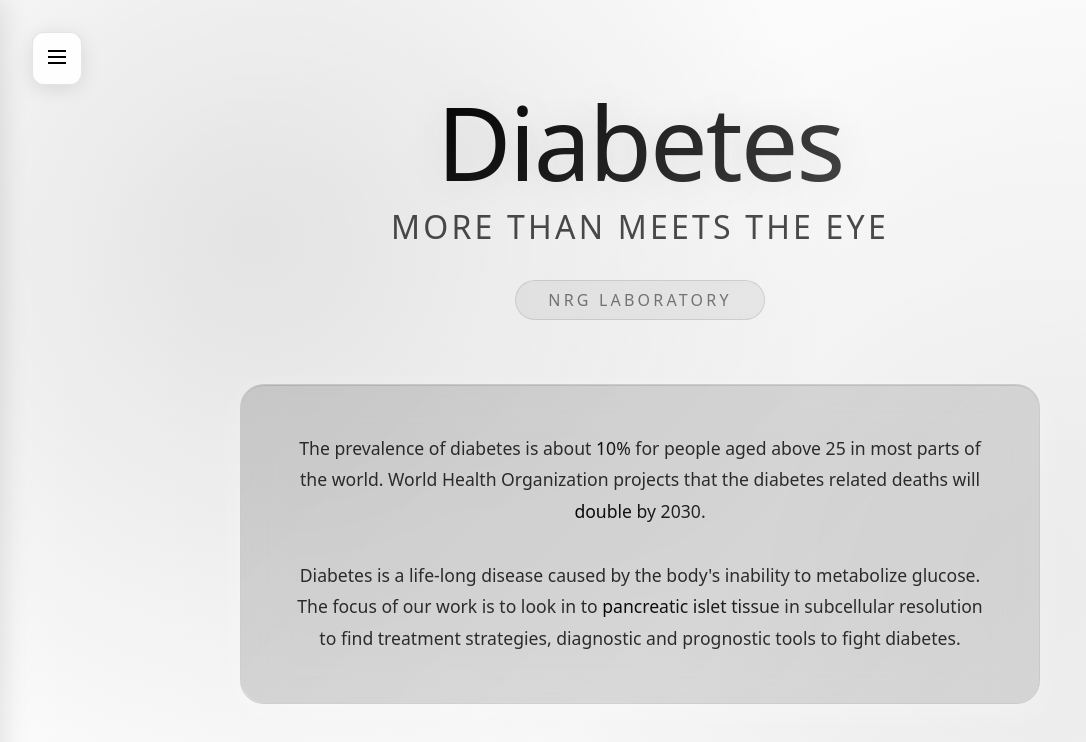
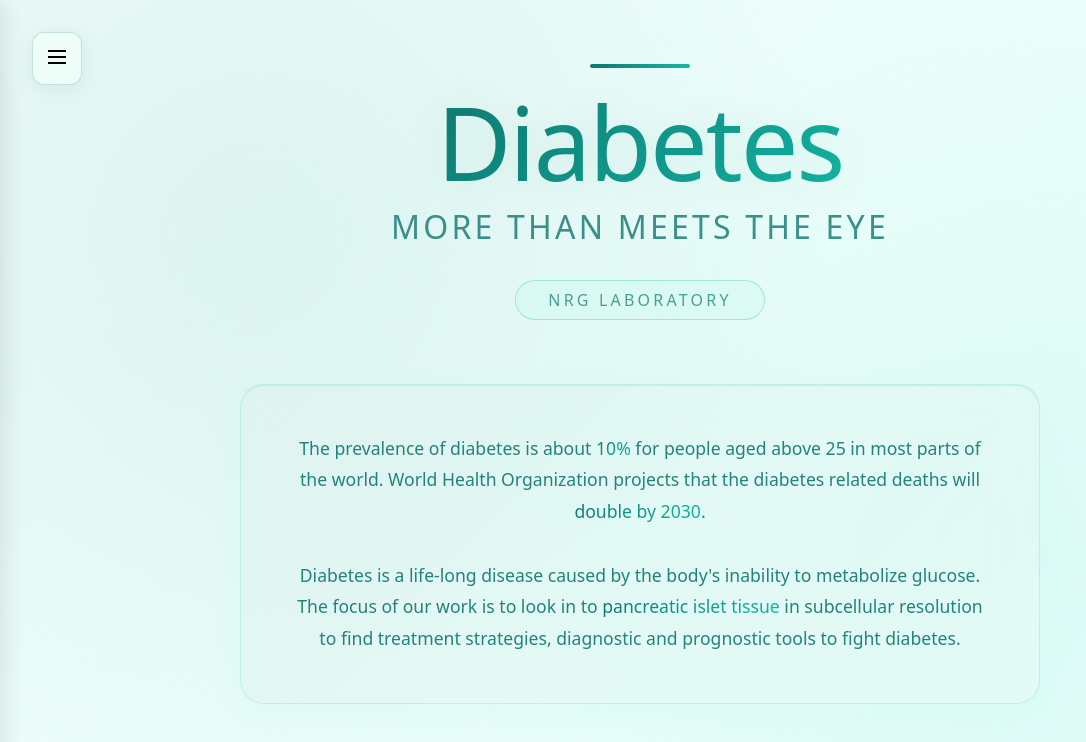
Before and after one commit to aniruddhballal/nikhil-lab-site, a React (Vite) app: page / in a window 1280 px wide. Shown: the top 742 px of the page, without its empty margins (0-1086 px from the left). Built offline with nearby package versions, Linux system fonts and the light colour scheme.

Commit message:
Trying cellular teal

```diff
--- a/src/styles/Home.module.css
+++ b/src/styles/Home.module.css
@@ -1,6 +1,6 @@
 .homeContainer {
   min-height: 100vh;
-  background: linear-gradient(135deg, #ffffff 0%, #f5f5f5 100%);
+  background: linear-gradient(135deg, #f0fdfa 0%, #e6fffa 100%);
   position: relative;
   overflow: hidden;
 }
@@ -13,8 +13,8 @@
   right: 0;
   bottom: 0;
   background:
-    radial-gradient(circle at 20% 30%, rgba(0, 0, 0, 0.1) 0%, transparent 50%),
-    radial-gradient(circle at 80% 70%, rgba(0, 0, 0, 0.05) 0%, transparent 50%);
+    radial-gradient(circle at 20% 30%, rgba(15, 118, 110, 0.08) 0%, transparent 50%),
+    radial-gradient(circle at 80% 70%, rgba(20, 184, 166, 0.06) 0%, transparent 50%);
   pointer-events: none;
 }
 
@@ -23,20 +23,21 @@
   top: 2rem;
   left: 2rem;
   z-index: 1001;
-  background: rgba(255, 255, 255, 0.9);
-  border: 1px solid rgba(0, 0, 0, 0.1);
+  background: rgba(240, 253, 250, 0.9);
+  border: 1px solid rgba(15, 118, 110, 0.2);
   border-radius: 12px;
   padding: 0.75rem;
   cursor: pointer;
   transition: all 0.3s cubic-bezier(0.4, 0, 0.2, 1);
   backdrop-filter: blur(20px);
-  box-shadow: 0 4px 20px rgba(0, 0, 0, 0.1);
+  box-shadow: 0 4px 20px rgba(15, 118, 110, 0.1);
 }
 
 .menuButton:hover {
-  background: rgba(255, 255, 255, 1);
+  background: rgba(204, 251, 241, 0.95);
   transform: translateY(-2px);
-  box-shadow: 0 8px 32px rgba(0, 0, 0, 0.15);
+  box-shadow: 0 8px 32px rgba(15, 118, 110, 0.2);
+  border-color: rgba(20, 184, 166, 0.3);
 }
 
 .heroSection {
@@ -60,19 +61,23 @@
   content: '';
   position: absolute;
   top: -2rem;
+  left: 50%;
+  transform: translateX(-50%);
   width: 100px;
   height: 4px;
+  background: linear-gradient(90deg, #0f766e, #14b8a6);
+  border-radius: 2px;
 }
 
 .heroHeader h1 {
   font-size: clamp(4rem, 8vw, 8rem);
   font-weight: 100;
-  color: #000000;
+  color: #0f766e;
   margin: 0;
   letter-spacing: -0.02em;
   line-height: 0.9;
-  text-shadow: 0 0 40px rgba(0, 0, 0, 0.1);
-  background: linear-gradient(135deg, #000000, rgba(0, 0, 0, 0.7));
+  text-shadow: 0 0 40px rgba(15, 118, 110, 0.1);
+  background: linear-gradient(135deg, #0f766e, #14b8a6);
   -webkit-background-clip: text;
   -webkit-text-fill-color: transparent;
   background-clip: text;
@@ -81,7 +86,7 @@
 .heroHeader h2 {
   font-size: clamp(1.2rem, 3vw, 2rem);
   font-weight: 200;
-  color: rgba(0, 0, 0, 0.7);
+  color: rgba(15, 118, 110, 0.8);
   margin: 1rem 0 2rem 0;
   letter-spacing: 0.1em;
   text-transform: uppercase;
@@ -89,16 +94,16 @@
 
 .labName {
   font-size: 1rem;
-  color: rgba(0, 0, 0, 0.5);
+  color: rgba(15, 118, 110, 0.7);
   font-weight: 300;
   letter-spacing: 0.2em;
   text-transform: uppercase;
   position: relative;
   padding: 0.5rem 2rem;
-  border: 1px solid rgba(0, 0, 0, 0.1);
+  border: 1px solid rgba(20, 184, 166, 0.3);
   border-radius: 30px;
   backdrop-filter: blur(10px);
-  background: rgba(0, 0, 0, 0.05);
+  background: rgba(204, 251, 241, 0.4);
   margin: 0;
   display: inline-block;
 }
@@ -109,12 +114,12 @@
   position: relative;
   padding: 3rem;
   backdrop-filter: blur(20px);
-  background: rgba(0, 0, 0, 0.05);
-  border: 1px solid rgba(0, 0, 0, 0.1);
+  background: rgba(240, 253, 250, 0.6);
+  border: 1px solid rgba(20, 184, 166, 0.2);
   border-radius: 24px;
   box-shadow:
-    0 8px 32px rgba(255, 255, 255, 0.3),
-    inset 0 1px 0 rgba(0, 0, 0, 0.1);
+    0 8px 32px rgba(204, 251, 241, 0.4),
+    inset 0 1px 0 rgba(15, 118, 110, 0.1);
 }
 
 .heroContent::before {
@@ -124,7 +129,7 @@
   left: 0;
   right: 0;
   bottom: 0;
-  background: linear-gradient(135deg, rgba(0, 0, 0, 0.1), rgba(0, 0, 0, 0.05));
+  background: linear-gradient(135deg, rgba(15, 118, 110, 0.05), rgba(20, 184, 166, 0.03));
   border-radius: 24px;
   pointer-events: none;
 }
@@ -132,7 +137,7 @@
 .heroContent p {
   font-size: 1.1rem;
   line-height: 1.8;
-  color: rgba(0, 0, 0, 0.8);
+  color: rgba(15, 118, 110, 0.9);
   margin: 0 0 2rem 0;
   font-weight: 300;
   position: relative;
@@ -144,9 +149,9 @@
 }
 
 .heroContent strong {
-  color: #000000;
+  color: #0f766e;
   font-weight: 400;
-  background: linear-gradient(135deg, #000000, rgba(0, 0, 0, 0.8));
+  background: linear-gradient(135deg, #0f766e, #14b8a6);
   -webkit-background-clip: text;
   -webkit-text-fill-color: transparent;
   background-clip: text;
```
